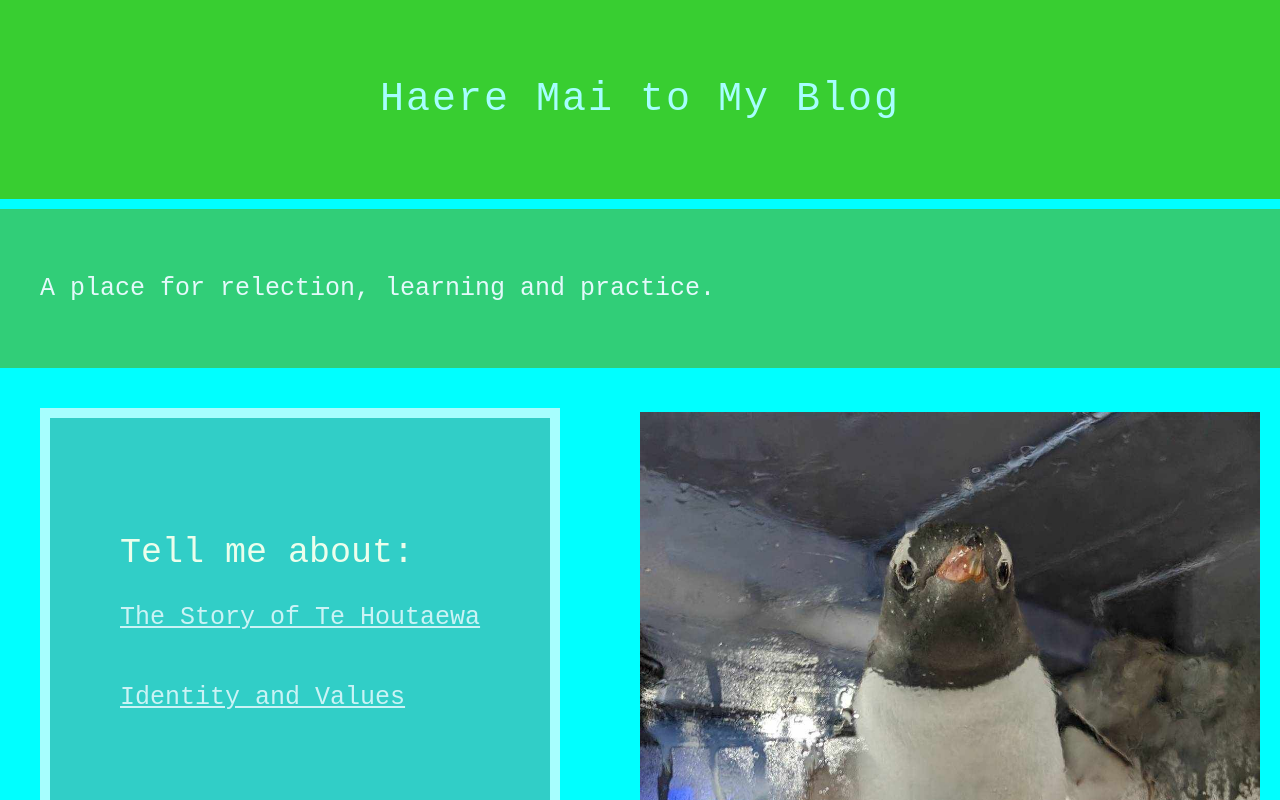
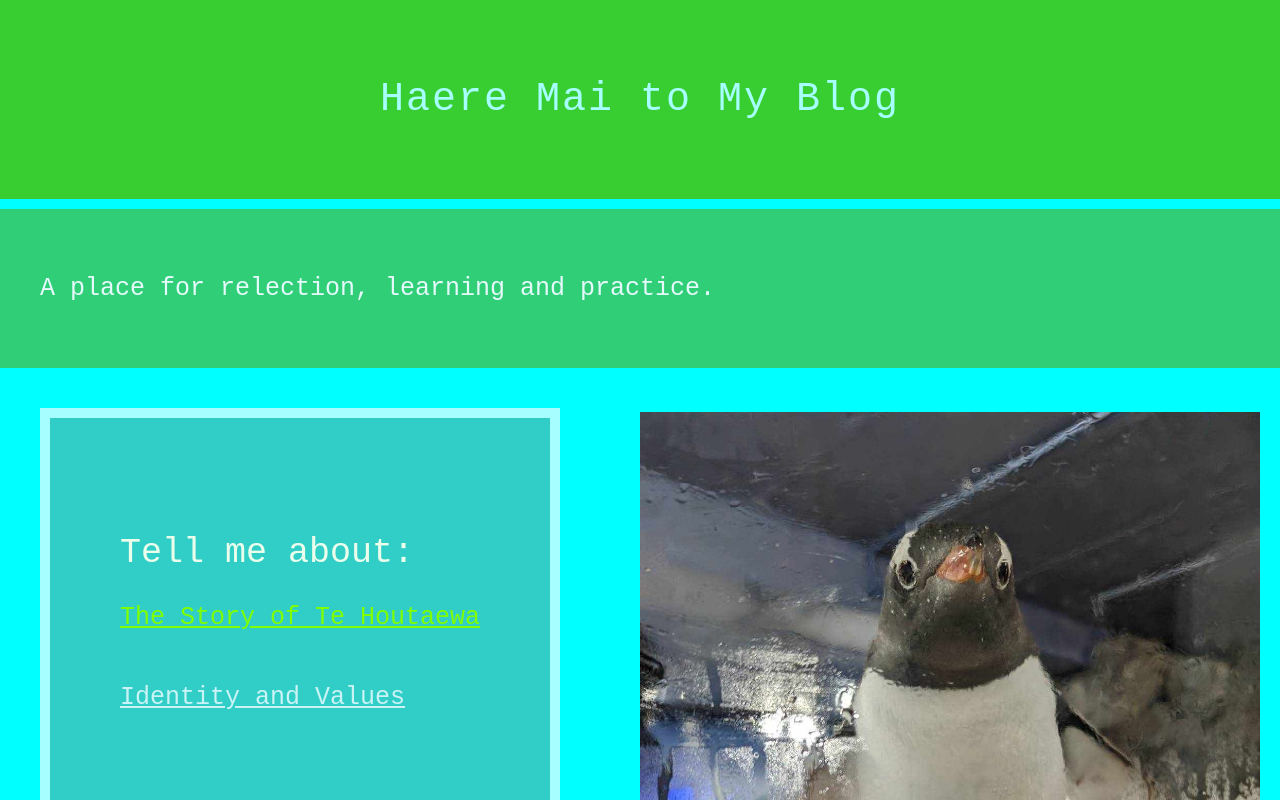
Before and after one commit to Rebecca-Llang/Rebecca-Llang.github.io, a plain HTML site: page index.html in a window 1280 px wide. In both pictures the pointer is over the link "The Story of Te Houtaewa". Shown: the top 800 px of the page. Drawn offline with Linux system fonts and the light colour scheme.

Commit message:
added hover and once visited colours

```diff
--- a/styles/main.css
+++ b/styles/main.css
@@ -103,9 +103,17 @@ footer {
   justify-content: center;
   font-family: monospace;
   font-size: 30px;
-  }
+}
 
 a {
   color: #caf3f5;
   font-size: 25px;
 }
+
+a:visited {
+  color: darkblue;
+}
+
+a:hover {
+  color: chartreuse;
+}
```
